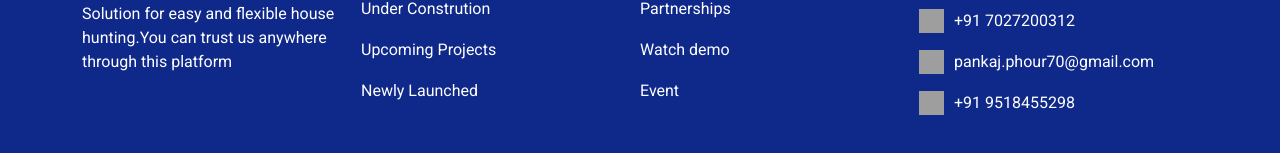
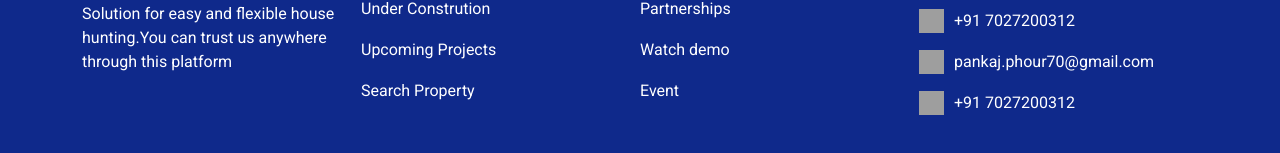
Before and after one commit to Pankaj-Phour/GoRealtors, an Angular app: page / in a window 1280 px wide. Shown: the part 5089-5242 px from the top of the page. Built offline with nearby package versions, Linux system fonts and the light colour scheme; grey boxes are pictures that could not be loaded; a web font is replaced by a local one; what tw-elements would draw is missing.

Commit message:
Contact features added

```diff
--- a/src/app/footer/footer.component.html
+++ b/src/app/footer/footer.component.html
@@ -10,7 +10,7 @@
                 <div class="listItem" (click)="scrollToTarget('readyToMove')">Ready to move</div>
                 <div class="listItem" (click)="scrollToTarget('underConstruction')">Under Constrution</div>
                 <div class="listItem" (click)="scrollToTarget('upcomingProjects')">Upcoming Projects</div>
-                <div class="listItem" (click)="scrollToTarget('upper')">Newly Launched</div>
+                <div class="listItem" (click)="scrollToTarget('upper')">Search Property</div>
             </div>
         </div>
         <div class="footer">
@@ -31,17 +31,17 @@
                         Sec. 109 Near Dwarka Express way
                     </div>
                 </div>
-                <div class="listItem">
+                <div class="listItem" (click)="contact(1,'+91 7027200312')">
                     <img src="https://icon-library.com/images/phone-icon-white-png/phone-icon-white-png-6.jpg" height="20px" width="25px">
                     <div class="text">+91 7027200312</div>
                 </div>
-                <div class="listItem">
+                <div class="listItem" (click)="contact(2,'pankaj.phour70@gmail.com')">
                     <img src="https://cdn-icons-png.flaticon.com/512/666/666162.png" height="20px" width="25px">
                     <div class="text">pankaj.phour70@gmail.com</div>
                 </div>
-                <div class="listItem">
+                <div class="listItem" (click)="contact(3,'+917027200312')">
                     <img src="https://static.vecteezy.com/system/resources/thumbnails/017/339/636/small/whatsapp-transparent-background-free-png.png" height="20px" width="25px">
-                    <div class="text">+91 9518455298</div>
+                    <div class="text">+91 7027200312</div>
                 </div>
             </div>
         </div>
--- a/src/app/footer/footer.component.ts
+++ b/src/app/footer/footer.component.ts
@@ -16,4 +16,16 @@ export class FooterComponent implements OnInit {
     this.targetId.emit(id)
   }
 
+  contact(index:number,target:string){
+    console.log(index,target);
+    if(index == 1){
+      window.open(`tel:${target}`,"_blank")
+    }
+    else if(index == 2){
+      window.open(`mailTo:${target}`,"_blank")
+    }
+    else if(index == 3){
+      window.open(`https://wa.me/${target}`,"_blank")
+    }
+  }
 }
```
